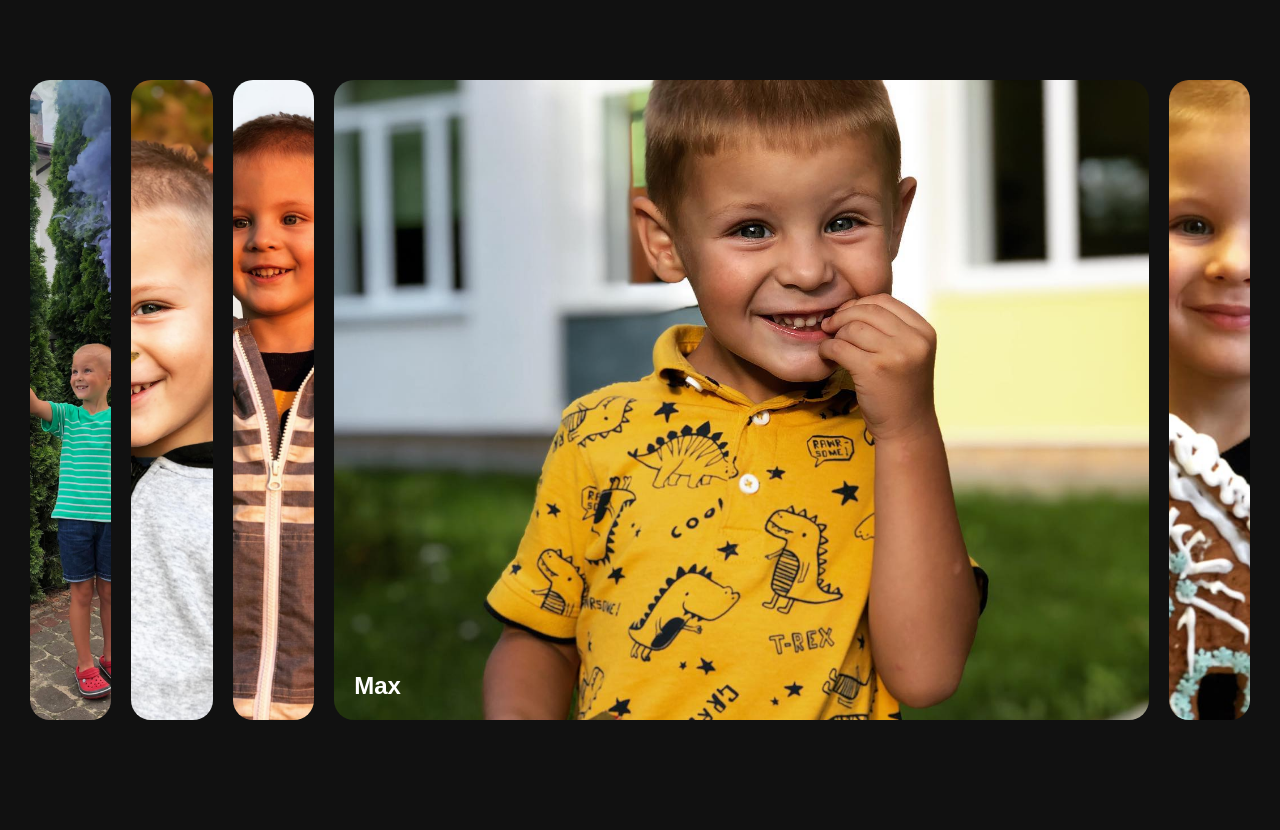
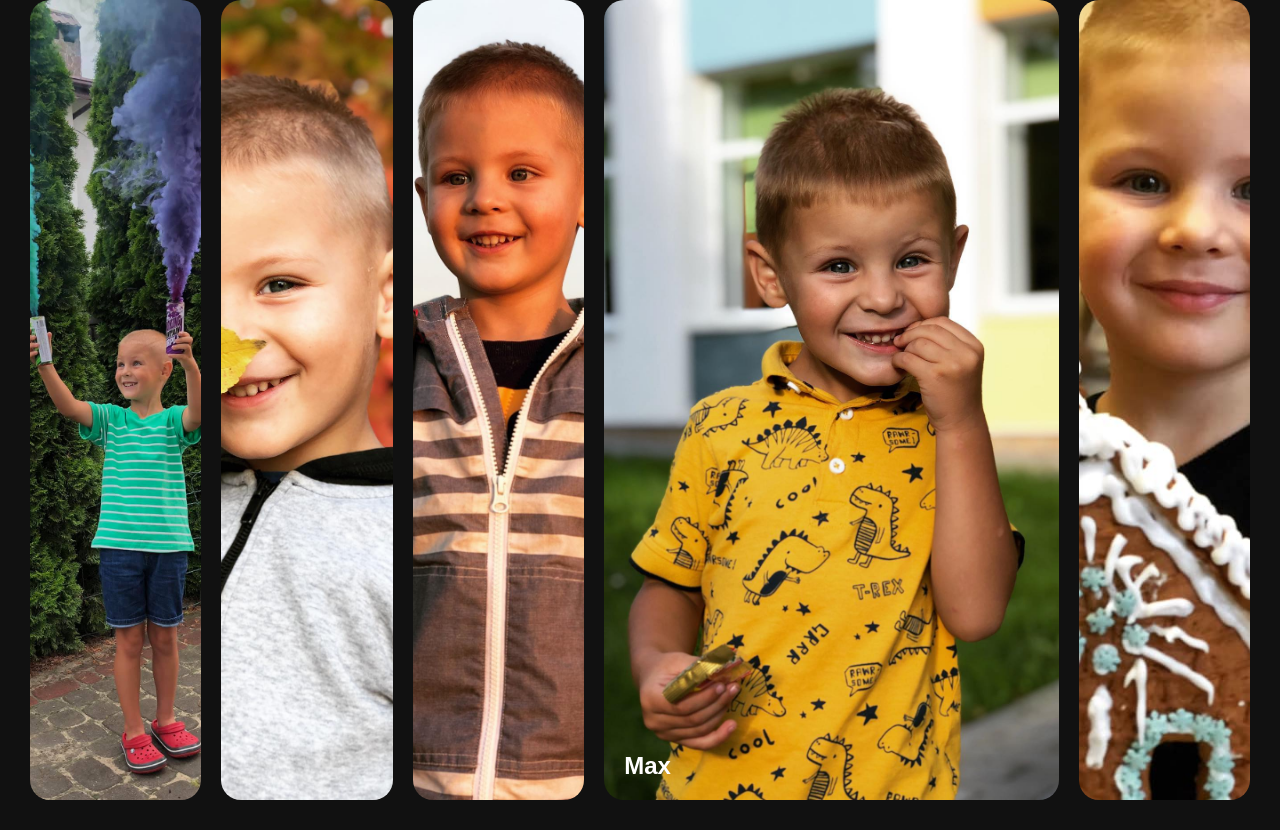
Before and after one commit to AndriyKozh/test-2, a plain HTML site: page index.html in a window 1280 px wide. Before the commit the page ends 800 px from the top, so only its background shows below. Drawn offline with Linux system fonts and the light colour scheme; a web font is replaced by a local one.

Commit message:
test photo

```diff
--- a/index.html
+++ b/index.html
@@ -4,7 +4,7 @@
   <meta charset="UTF-8" />
   <meta name="viewport" content="width=device-width, initial-scale=1.0" />
   <link rel="stylesheet" href="styles.css" />
-  <title>Карточки | Проект 1</title>
+  <title>PhotoGithub | Project 1</title>
 </head>
 <body>
 <div class="container">
--- a/styles.css
+++ b/styles.css
@@ -21,9 +21,10 @@ body {
 }
 
 .slide {
-  height: 80vh;
+  height: 100vh;
   border-radius: 20px;
   margin: 10px;
+  padding: 70px;
   cursor: pointer;
   color: #fff;
   flex: 1;
@@ -31,7 +32,7 @@ body {
   background-position: center;
   background-repeat: no-repeat;
   position: relative;
-  transition: all 500ms ease-in-out;
+  transition: all 1000ms ease-in-out;
 }
 
 .slide h3 {
```
